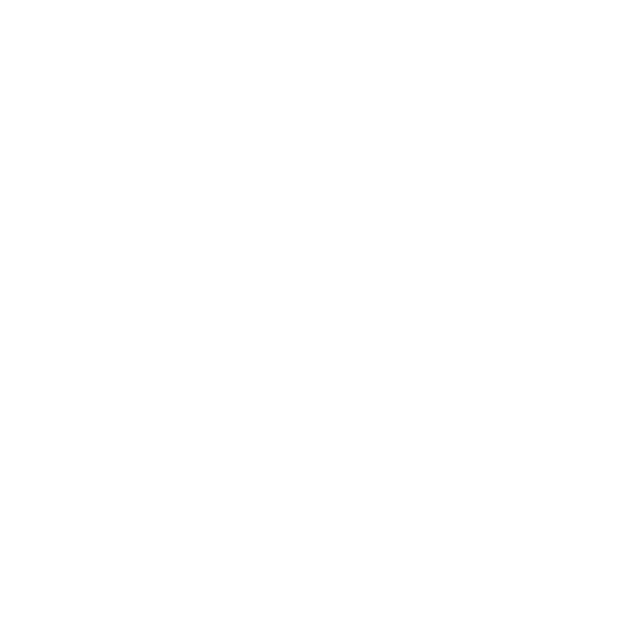
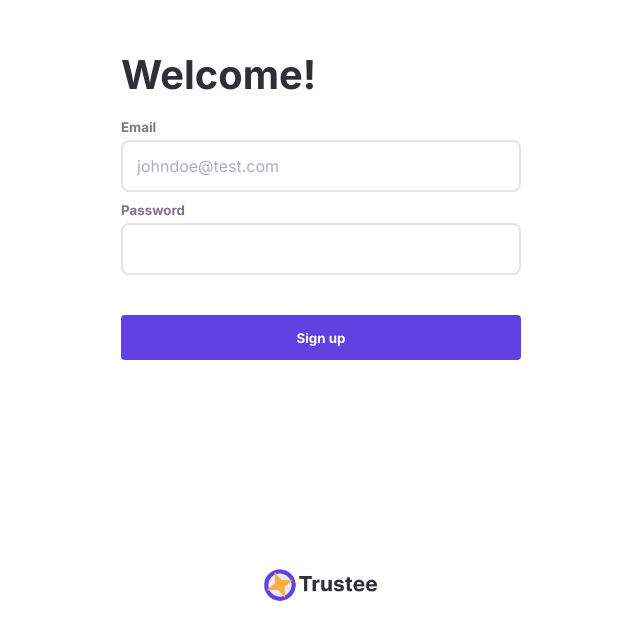
Before and after one commit to Eatrak/trustee-desktop, a React (Create React App) app: page /sign-up in a window 1280 px wide. Shown: the part 155-794 px from the top of the page, without its empty margins (319-959 px from the left). Built offline with nearby package versions, Linux system fonts and the light colour scheme.

Commit message:
feat(sign-up): add sign-up page

```diff
--- a/src/index.tsx
+++ b/src/index.tsx
@@ -1,20 +1,22 @@
-import React from 'react';
 import ReactDOM from 'react-dom';
+import { BrowserRouter as Router, Routes, Route } from 'react-router-dom';
+import 'react-toastify/dist/ReactToastify.css';
 
 import './styles/themes.css';
 import './index.css';
 import reportWebVitals from './reportWebVitals';
+import SignUpPage from './pages/SignUp';
 
-class App extends React.Component {
-  componentDidMount() {
-    document.body.classList.add("light-mode");
-  }
+const App = () => {
+  document.body.classList.add("light-mode");
 
-  render() {
-    return(
-      <div></div>
-    );
-  }
+  return(
+    <Router>
+      <Routes>
+        <Route path="/sign-up" element={<SignUpPage/>}/>
+      </Routes>
+    </Router>
+  );
 }
 
 ReactDOM.render(<App />, document.getElementById('root'));
--- /dev/null
+++ b/src/pages/SignUp/index.tsx
@@ -0,0 +1,25 @@
+import "./style.css";
+
+import FormLayout from '@components/FormLayout';
+import InputTextField from '@components/InputTextField';
+import logo from '../../assets/logo.png';
+import { ReactComponent as DotsDecoration } from '../../assets/dots-decoration.svg';
+
+const SignUpPage = () => {
+    return(
+        <div className="page page--sign-up">
+            <div>
+                <img className="page--sign-up__logo" src={logo}/>
+                <FormLayout submitText="Sign up">
+                    <InputTextField title="Email" placeholder="johndoe@test.com"/>
+                    <InputTextField title="Password"/>
+                </FormLayout>
+            </div>
+            <div>
+                <DotsDecoration className="page--sign-up__decoration"></DotsDecoration>
+            </div>
+        </div>
+    );
+};
+
+export default SignUpPage;
--- /dev/null
+++ b/src/pages/SignUp/style.css
@@ -0,0 +1,51 @@
+.page--sign-up {
+  display: grid;
+  grid-template-columns: auto 48%;
+}
+
+.page--sign-up > :nth-child(1) > .form {
+  position: relative;
+  left: 50%;
+  top: 45%;
+  transform: translate(-50%, -50%);
+
+  width: 95%;
+  max-width: 400px;
+
+  display: grid;
+  grid-auto-flow: row;
+  row-gap: 20px;
+}
+
+.page--sign-up__logo {
+  position: absolute;
+  left: 30px;
+  top: 25px;
+
+  height: 40px;
+}
+
+.page--sign-up__decoration {
+  position: absolute;
+  right: 0;
+  bottom: 0;
+}
+
+@media only screen and (max-width: 1300px) {
+  .page--sign-up {
+    grid-template-columns: 100%;
+  }
+
+  .page--sign-up > :nth-child(2) {
+    display: none;
+  }
+
+  .page--sign-up__logo {
+    position: absolute;
+    left: 50%;
+    top: 90%;
+    transform: translate(-50%);
+
+    height: 40px;
+  }
+}
```
